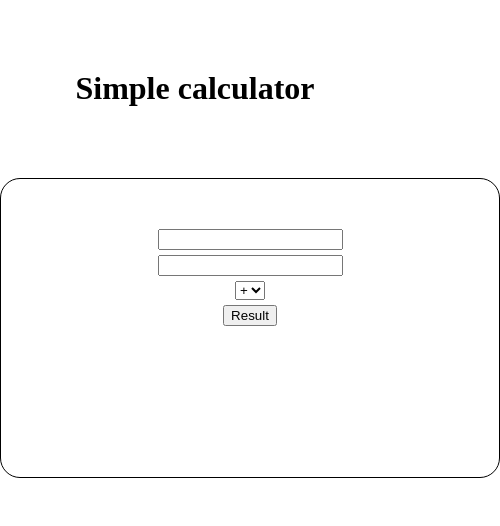
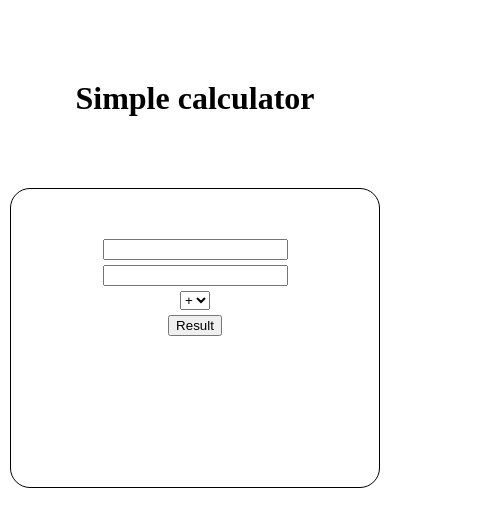
Before and after one commit to gvantsa-dolidze/calculator-with-js, a plain HTML site: page index.html in a window 390 px wide. Shown: the whole page, 500 px wide, since content can reach past the window. Drawn offline with Linux system fonts and the light colour scheme.

Commit message:
responsive

```diff
--- a/index.css
+++ b/index.css
@@ -1,5 +1,5 @@
 body {
-    padding:0;
+    padding:10px;
     margin:0;
     display: flex;
     flex-direction: column;
@@ -7,7 +7,8 @@ body {
 
 }
 div {
-    width:500px;
+    width: 100%;
+    max-width:500px;
     margin:auto;
     margin-top:50px;
     height:300px;
```
